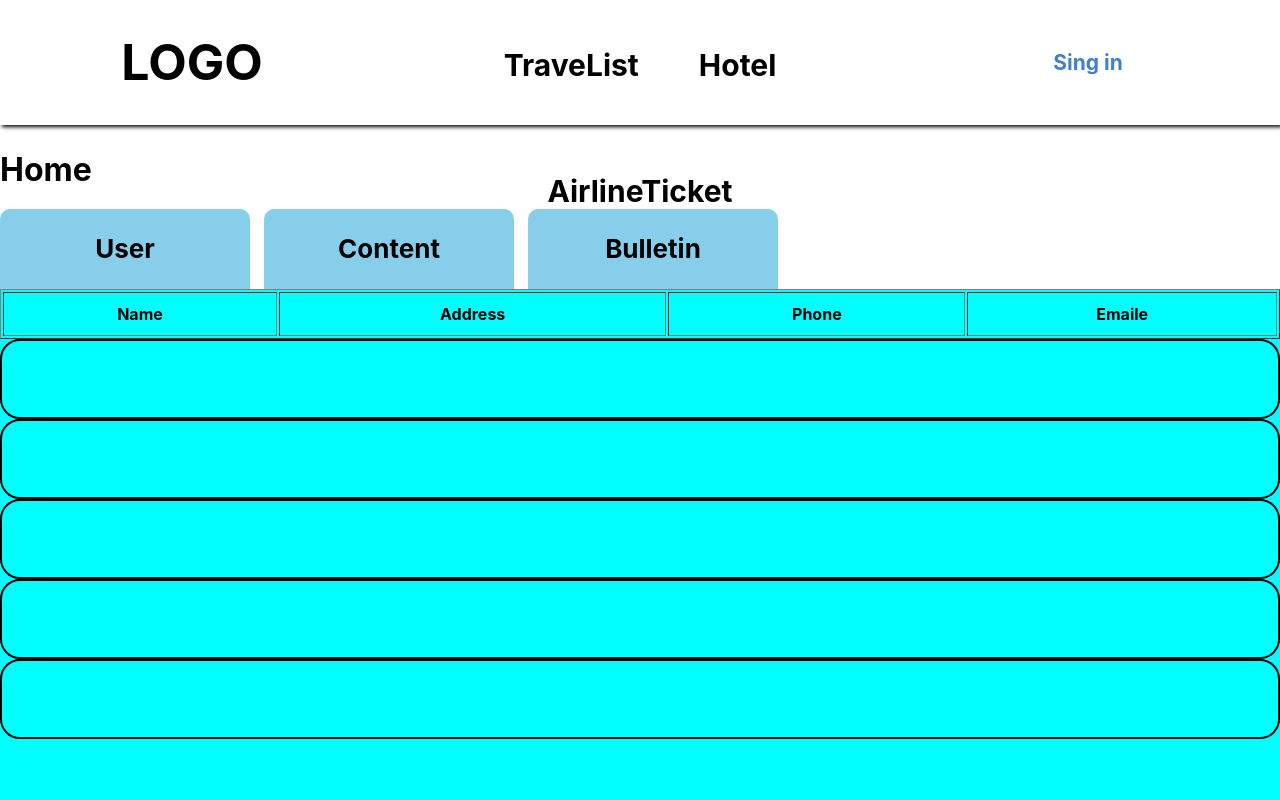
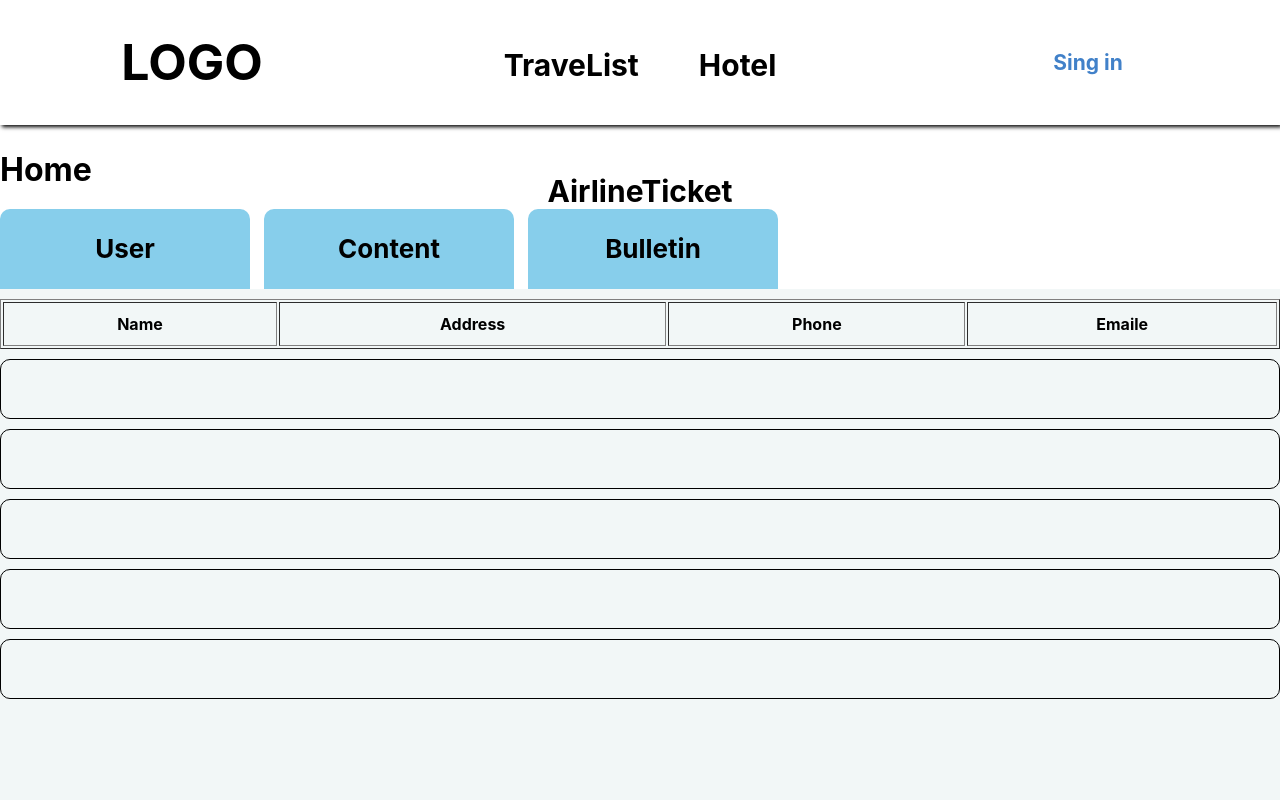
Before and after one commit to ykkc21/Capstone, a React (Create React App) app in the folder project/: page /admin in a window 1280 px wide. Shown: the top 800 px of the page. Built offline with nearby package versions, Linux system fonts and the light colour scheme.

Commit message:
commit
commit

```diff
--- a/project/src/styles/Admin.module.css
+++ b/project/src/styles/Admin.module.css
@@ -29,8 +29,9 @@
 .ControllBox > .MainListBox {
   width: 100%;
   height: 698px;
-  background-color: aqua;
+  background-color: rgba(238, 245, 245, 0.737);
   position: relative;
+  padding-top: 10px;
 }
 
 .ControllBox > .MainListBox > .List {
@@ -48,6 +49,7 @@
 
 .ControllBox > .MainListBox > .UserList {
   display: block;
+  padding-top: 10px;
 }
 /* .ControllBox > .MainListBox > .ContentList {
 }
--- a/project/src/styles/ItemList.module.css
+++ b/project/src/styles/ItemList.module.css
@@ -8,7 +8,8 @@
 
 .itemlist {
   width: 100%;
-  height: 80px;
-  border: 2px solid #000;
-  border-radius: 20px;
+  height: 60px;
+  border: 1px solid #000;
+  border-radius: 10px;
+  margin: 10px 0px;
 }
```
